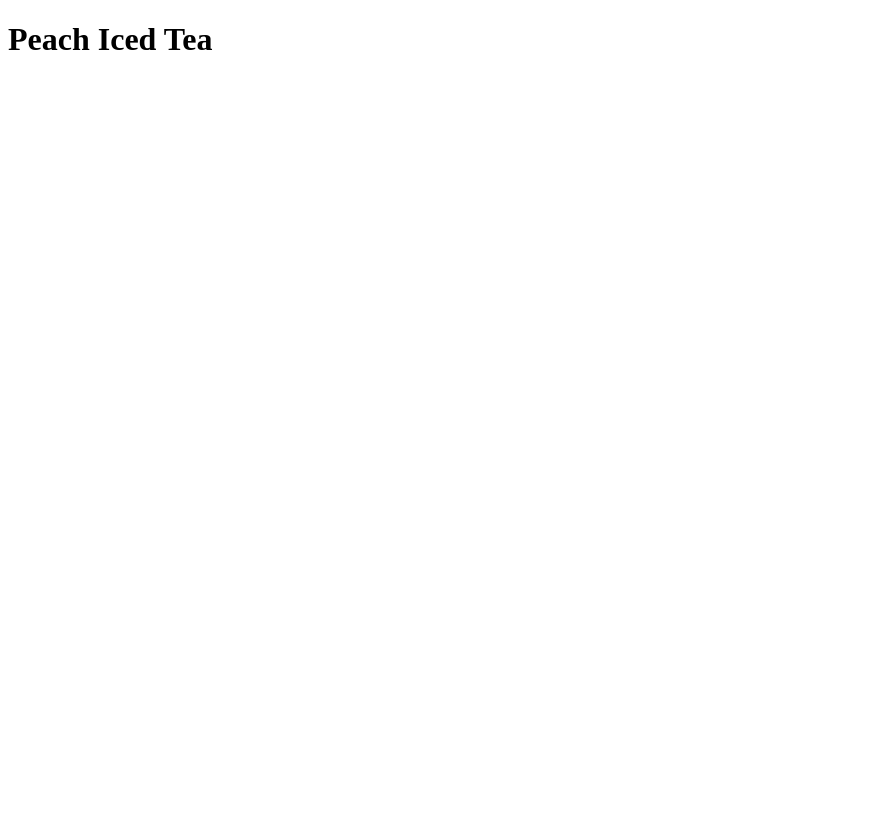
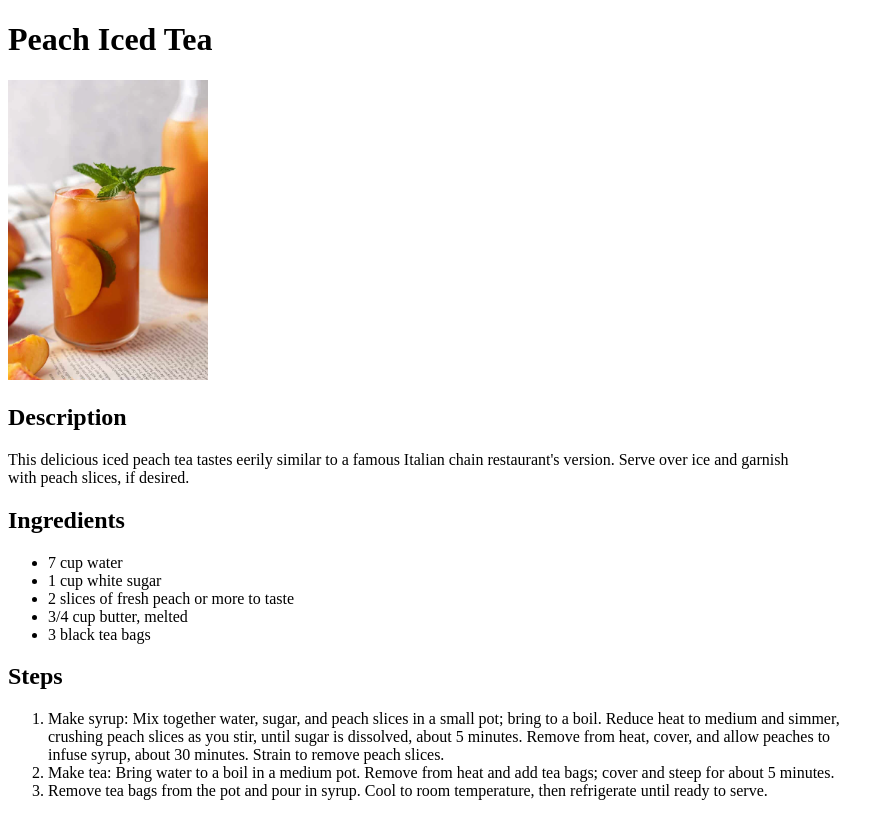
Before and after one commit to VaaneeTripathi/odin-recipes, a plain HTML site: page recipes/peachicedtea.html in a window 1280 px wide. Shown: the whole page, without its empty margins (0-894 px from the left). Drawn offline with Linux system fonts and the light colour scheme.

Commit message:
Add content to the Peach Iced Tea Page
Added media, description, ingredients and steps.

```diff
--- a/recipes/peachicedtea.html
+++ b/recipes/peachicedtea.html
@@ -6,5 +6,28 @@
     </head>
     <body>
         <h1>Peach Iced Tea</h1>
+        <img src="../images/tea.png" height="300" width="200" alt = "A transparent glass with peach iced tea and mint garnish on top">
+        <h2>Description</h2>
+        This delicious iced peach tea tastes eerily similar to a famous Italian chain restaurant's version. Serve over ice and garnish <br>
+        with peach slices, if desired.
+
+        <h2>Ingredients</h2>
+        <ul>
+            <li>7 cup water</li>
+            <li>1 cup white sugar</li>
+            <li>2 slices of fresh peach or more to taste</li>
+            <li>3/4 cup butter, melted</li>
+            <li>3 black tea bags</li>
+        </ul>
+
+        <h2>Steps</h2>
+        <ol>
+            <li>Make syrup: Mix together water, sugar, and peach slices in a small pot; bring to a boil. Reduce heat to medium and simmer,<br>
+                crushing peach slices as you stir, until sugar is dissolved, about 5 minutes. Remove from heat, cover, and allow peaches to <br>
+                infuse syrup, about 30 minutes. Strain to remove peach slices.</li>
+            <li>Make tea: Bring water to a boil in a medium pot. Remove from heat and add tea bags; cover and steep for about 5 minutes.</li>
+            <li>Remove tea bags from the pot and pour in syrup. Cool to room temperature, then refrigerate until ready to serve.</li>
+
+        </ol>
     </body>
 </html>
```
